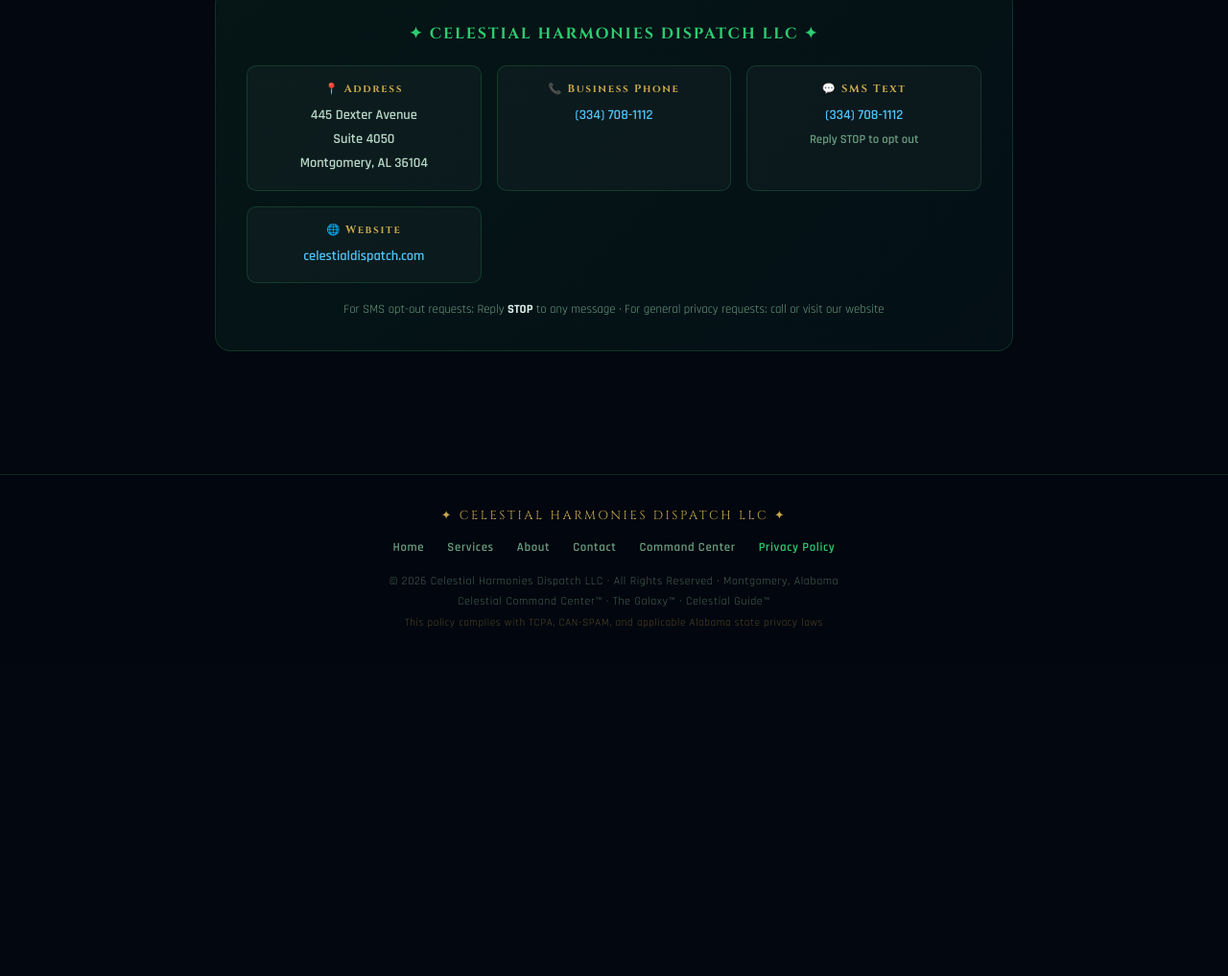
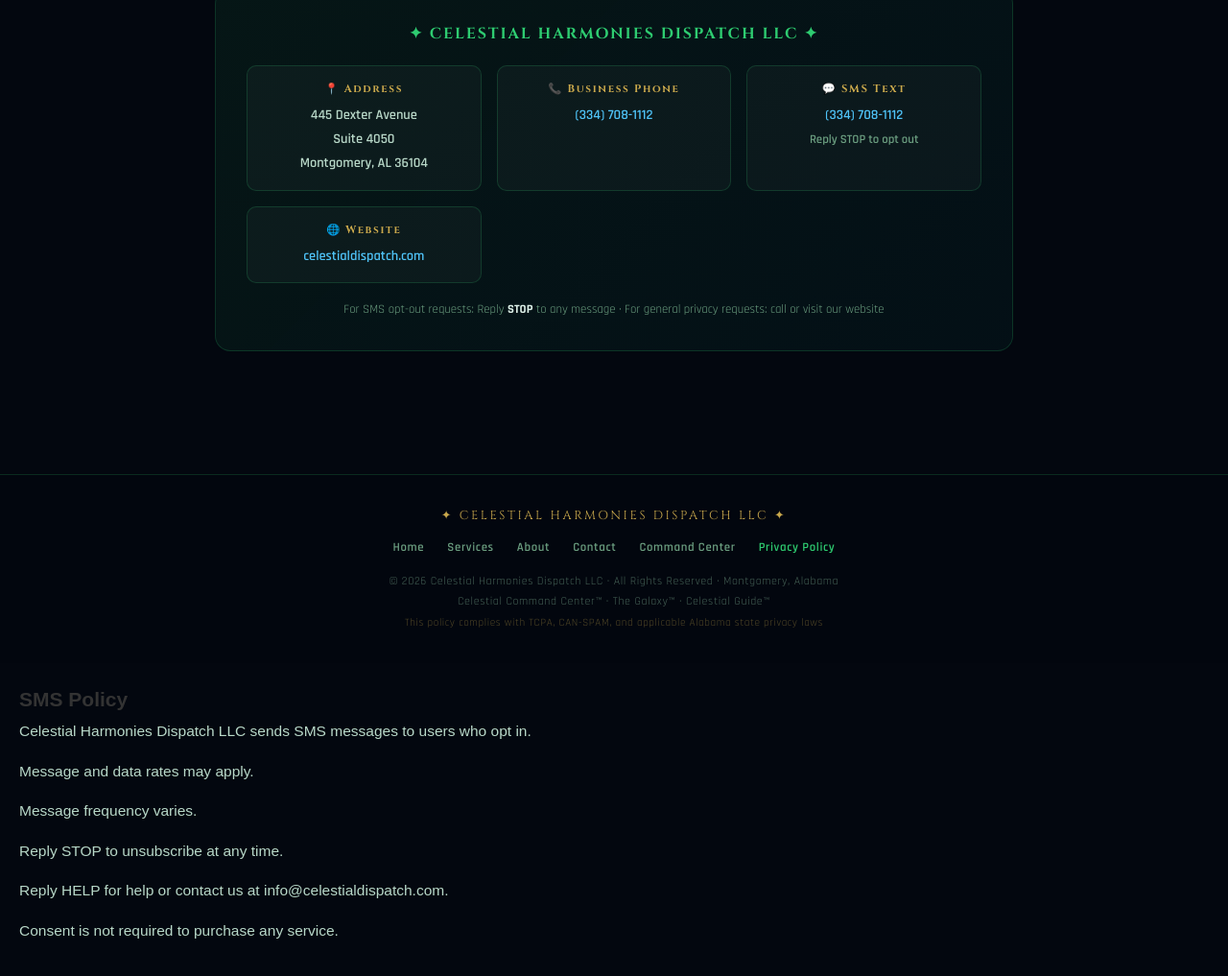
Before and after one commit to ceocelestialdispatch-sudo/CELESTIAL-HARMONIES-DISPATCH-LLC, a plain HTML site: page privacy-policy.html in a window 1280 px wide. Shown: the part 7900-8917 px from the top of the page at 96% size. Before the commit the page ends 8591 px from the top, so only its background shows below. Drawn offline with Linux system fonts and the light colour scheme.

Commit message:
Update privacy-policy.html

```diff
--- a/privacy-policy.html
+++ b/privacy-policy.html
@@ -428,5 +428,13 @@
   </div>
 </footer>
 
-</body>
+<div style="padding:20px; font-family:Arial; font-size:14px; color:#333;">
+  <h2>SMS Policy</h2>
+  <p>Celestial Harmonies Dispatch LLC sends SMS messages to users who opt in.</p>
+  <p>Message and data rates may apply.</p>
+  <p>Message frequency varies.</p>
+  <p>Reply STOP to unsubscribe at any time.</p>
+  <p>Reply HELP for help or contact us at info@celestialdispatch.com.</p>
+  <p>Consent is not required to purchase any service.</p>
+</div></body>
 </html>
```
